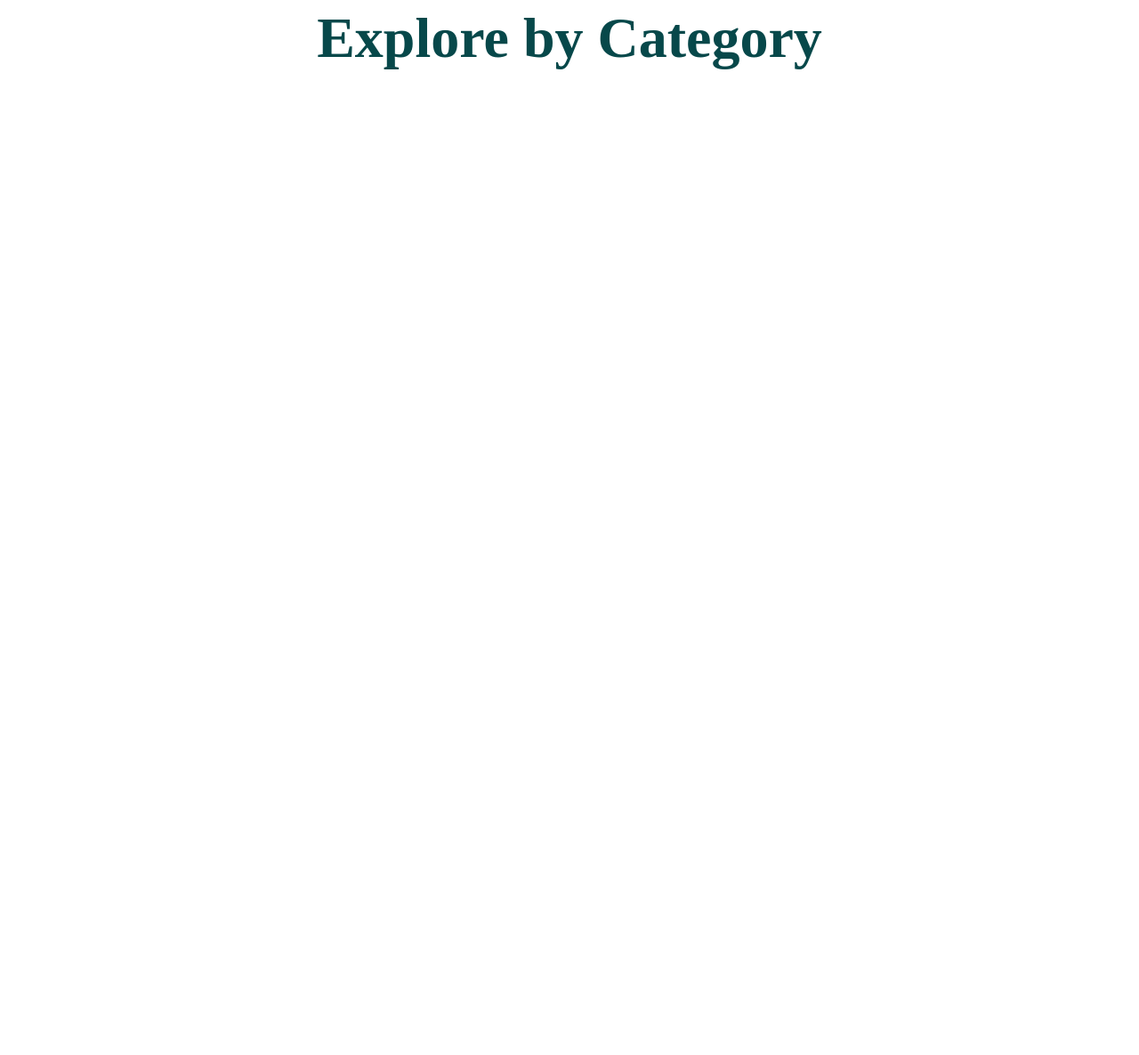
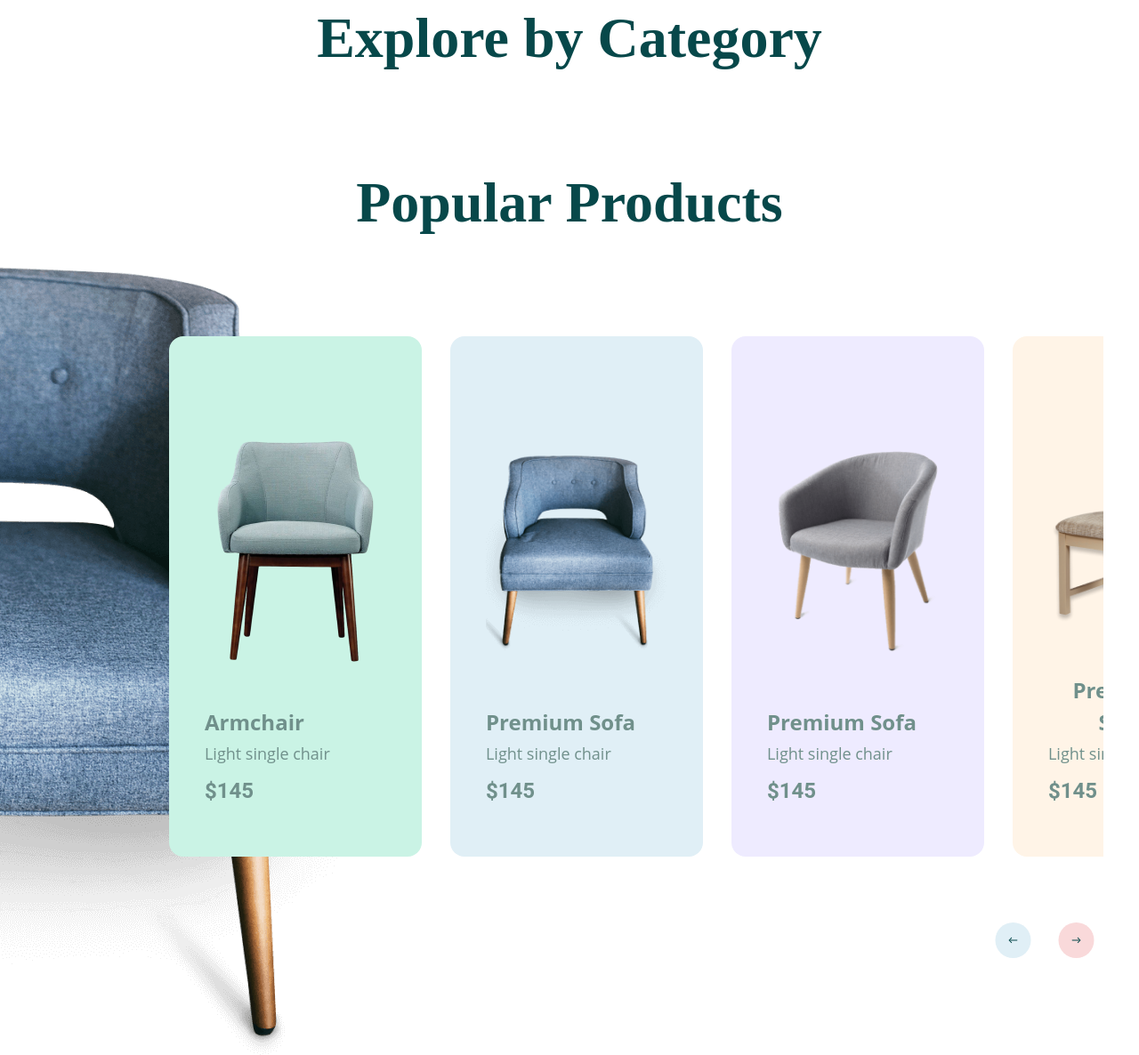
Before and after one commit to Asadbekdevuz/competition, a plain HTML site: page index.html in a window 1280 px wide. Shown: the whole page at 89% size. Before the commit the page ends 800 px from the top, so only its background shows below. Drawn offline with Linux system fonts and the light colour scheme.

Commit message:
products section finished

```diff
--- a/index.html
+++ b/index.html
@@ -32,6 +32,56 @@
         </div>
       </section>
 
+      <section class="products">
+        <div class="container">
+          <div class="products-wrapper">
+            <h3 class="products-title">Popular Products</h3>
+            <ul class="products-list" id="slides-container">
+              <li class="products-item">
+                <img src="./images/products_1.png" alt="A picture of a chair">
+                <h4>Armchair</h4>
+                <p>Light single chair</p>
+                <span>$145</span>
+              </li>
+              <li class="products-item">
+                <img src="./images/product_2.png" alt="A picture of a chair">
+                <h4>Premium Sofa</h4>
+                <p>Light single chair</p>
+                <span>$145</span>
+              </li>
+              <li class="products-item">
+                <img src="./images/product_3.png" alt="A picture of a chair">
+                <h4>Premium Sofa</h4>
+                <p>Light single chair</p>
+                <span>$145</span>
+              </li>
+              <li class="products-item">
+                <img style="width: 165px;" src="./images/products_4.png" alt="A picture of a chair">
+                <h4>Premium Sofa</h4>
+                <p>Light single chair</p>
+                <span>$145</span>
+              </li>
+              <li class="products-item">
+                <img style="width: 165px;" src="./images/products_1.png" alt="A picture of a chair">
+                <h4>Premium Sofa</h4>
+                <p>Light single chair</p>
+                <span>$145</span>
+              </li>
+              <li class="products-item">
+                <img style="width: 165px;" src="./images/product_2.png" alt="A picture of a chair">
+                <h4>Premium Sofa</h4>
+                <p>Light single chair</p>
+                <span>$145</span>
+              </li>
+            </ul>
+           <div class="products-btn">
+            <button class="up-arrow"><img src="./images/uparrow.svg" alt=""></button>
+            <button class="down-arrow"><img src="./images/downarrow.svg" alt=""></button>
+           </div>
+          </div>
+        </div>
+      </section>
+
 
     </main>
     <!-- Site Main End  -->
@@ -42,5 +92,7 @@
       </div>
     </footer>
     <!-- Site Footer End  -->
+
+    <script src="./js/script.js"></script>
   </body>
 </html>
--- a/scss/blocks/_blocks.scss
+++ b/scss/blocks/_blocks.scss
@@ -1,2 +1,3 @@
 @import "header";
 @import "footer";
+@import "products";
--- /dev/null
+++ b/scss/blocks/_products.scss
@@ -0,0 +1,131 @@
+.products {
+	width: 100%;
+	height: 1098px;
+	background-image: url(../../images/product_img.png);
+	// background-position: 0 100px;
+	background-repeat: no-repeat;
+}
+
+.products-title {
+	text-align: center;
+	margin: 58px 0;
+	padding-bottom: 50px;
+	font-family: "Playfair Display";
+	font-style: normal;
+	font-weight: 700;
+	font-size: 64px;
+	line-height: 85px;
+	color: #07484a;
+}
+
+.products-list {
+	position: relative;
+	display: flex;
+	flex-direction: row;
+	align-items: center;
+	padding: 0px 0px 0px 150px;
+	overflow-x: scroll;
+	padding-bottom: 54px;
+	gap: 32px;
+	z-index: 100;
+}
+
+::-webkit-scrollbar {
+	height: 4px;
+	border: 2px solid #07484a;
+}
+
+::-webkit-scrollbar-track {
+	background: #07484a;
+}
+
+::-webkit-scrollbar-thumb {
+	border: 12px solid #70908b;
+}
+
+.products-item {
+	width: 430.75px;
+	height: 585px;
+	display: flex;
+	flex-direction: column;
+	justify-content: flex-end;
+	align-items: flex-start;
+	padding: 60px 40px;
+	border-radius: 16px;
+}
+
+.products-item img {
+	width: 204px;
+	height: 270px;
+}
+
+.products-item h4 {
+	margin-top: 40px;
+	font-family: "Open Sans", sans-serif;
+	font-style: normal;
+	font-weight: 700;
+	font-size: 24px;
+	line-height: 36px;
+	color: #70908b;
+}
+
+.products-item p {
+	margin-top: 5px;
+	font-family: "Open Sans", sans-serif;
+	font-style: normal;
+	font-weight: 400;
+	font-size: 18px;
+	line-height: 25px;
+	color: #70908b;
+}
+
+.products-item span {
+	padding-top: 15px;
+	font-family: "Roboto", sans-serif;
+	font-weight: 600;
+	margin: 0;
+	color: #70908b;
+}
+
+.products-item:nth-child(1) {
+	background-color: #caf3e5;
+}
+
+.products-item:nth-child(2) {
+	background-color: #e0eff6;
+}
+
+.products-item:nth-child(3) {
+	background-color: #eeebff;
+}
+
+.products-item:nth-child(4) {
+	background-color: #fff4e7;
+}
+
+.products-item:nth-child(5) {
+	background-color: #ebbb80;
+}
+
+.products-item:nth-child(6) {
+	background-color: #a7f599;
+}
+
+.products-btn {
+	position: absolute;
+	right: 50px;
+}
+
+.up-arrow {
+	padding-top: 20px;
+	border: none;
+	background-color: transparent;
+	margin-right: 24px;
+	cursor: pointer;
+}
+
+.down-arrow {
+	border: none;
+	background-color: transparent;
+	cursor: pointer;
+}
```
Also changed, not shown: css/main.css, images/downarrow.svg (added), images/product_2.png (renamed from images/chair 2.png), images/product_3.png (renamed from images/unnamed 1.png), images/product_4.png (renamed from images/11-chair-png-image 1.png), images/product_img.png (renamed from images/Image-container.png), images/products_1.png (added), images/products_4.png (added), images/uparrow.svg (added), js/script.js (added), 1 other file.
